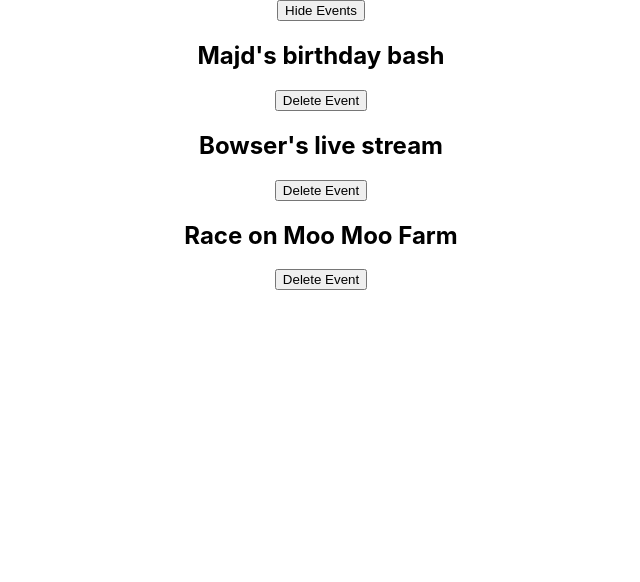
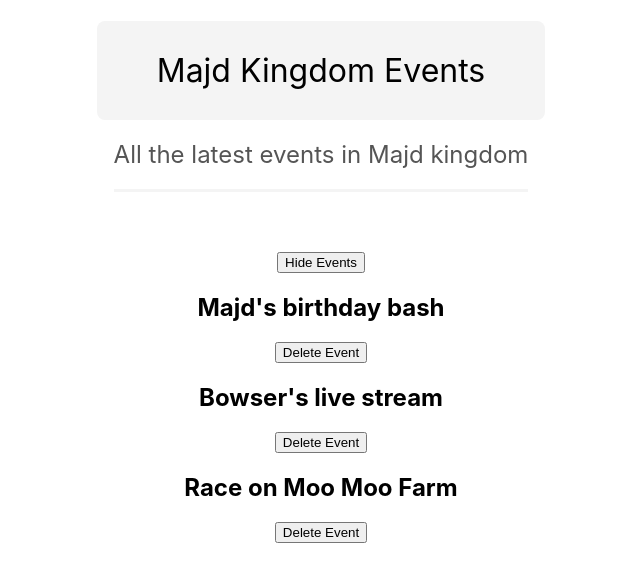
Before and after one commit to Majd-Alhourani98/events-list, a React (Create React App) app: page / in a window 1280 px wide. Shown: the top 582 px of the page, without its empty margins (319-959 px from the left). Built offline with nearby package versions, Linux system fonts and the light colour scheme.

Commit message:
add Title component

```diff
--- a/src/App.js
+++ b/src/App.js
@@ -1,5 +1,9 @@
 import { useState } from "react";
 
+// Components
+import Title from "./components/Title";
+
+// Styles
 import "./App.css";
 
 function App() {
@@ -21,6 +25,7 @@
 
   return (
     <div className="App">
+      <Title />
       <div>
         {showEvents && (
           <button onClick={() => setShowEvents(false)}>Hide Events</button>
--- /dev/null
+++ b/src/components/Title.js
@@ -0,0 +1,9 @@
+export default function Title() {
+  return (
+    <div>
+      <h1 className="title">Majd Kingdom Events</h1>
+      <br />
+      <h2 className="subtitle"> All the latest events in Majd kingdom</h2>
+    </div>
+  );
+}
--- a/src/index.css
+++ b/src/index.css
@@ -1,13 +1,36 @@
 body {
   margin: 0;
-  font-family: -apple-system, BlinkMacSystemFont, 'Segoe UI', 'Roboto', 'Oxygen',
-    'Ubuntu', 'Cantarell', 'Fira Sans', 'Droid Sans', 'Helvetica Neue',
+  font-family: -apple-system, BlinkMacSystemFont, "Segoe UI", "Roboto", "Oxygen",
+    "Ubuntu", "Cantarell", "Fira Sans", "Droid Sans", "Helvetica Neue",
     sans-serif;
   -webkit-font-smoothing: antialiased;
   -moz-osx-font-smoothing: grayscale;
 }
 
 code {
-  font-family: source-code-pro, Menlo, Monaco, Consolas, 'Courier New',
+  font-family: source-code-pro, Menlo, Monaco, Consolas, "Courier New",
     monospace;
 }
+
+/* src/index.css */
+
+/* ... existing styles ... */
+
+.title {
+  display: inline-block;
+  padding: 30px 60px;
+  background-color: #f4f4f4;
+  border-radius: 8px;
+  font-weight: normal;
+  margin-bottom: 10px;
+}
+
+.subtitle {
+  display: inline-block;
+  color: #555;
+  font-weight: normal;
+  padding-bottom: 20px;
+  border-bottom: 3px solid #f4f4f4;
+  margin-top: 10px;
+  margin-bottom: 60px;
+}
```
